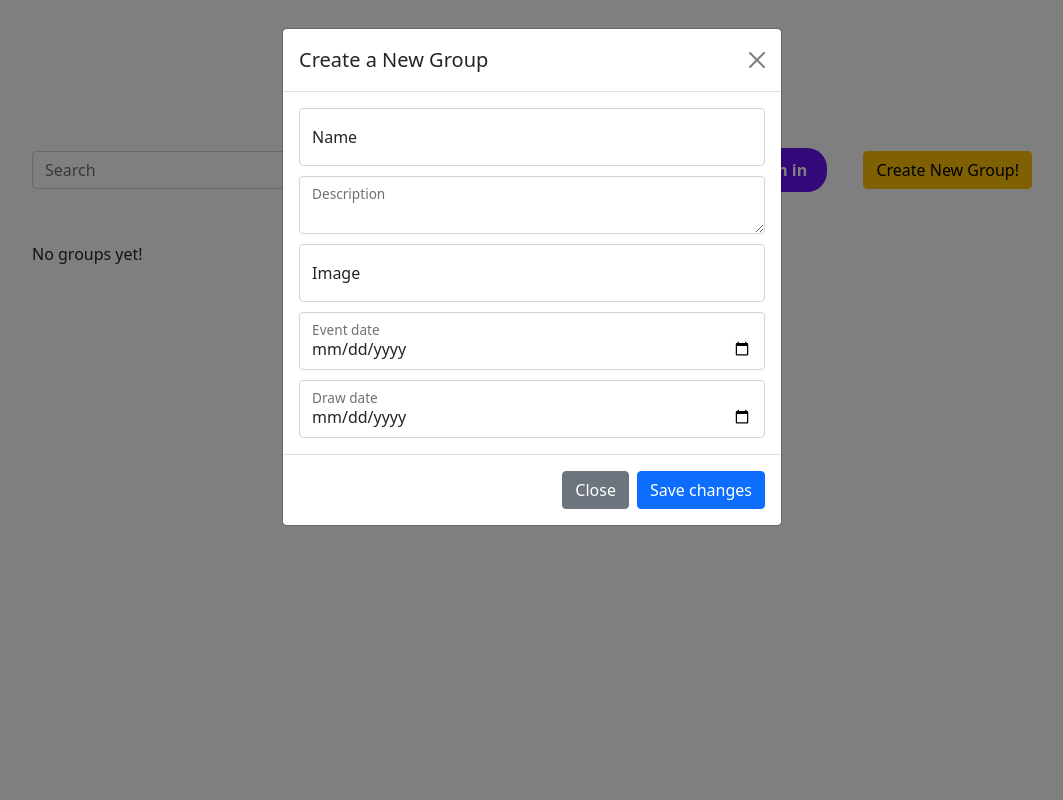
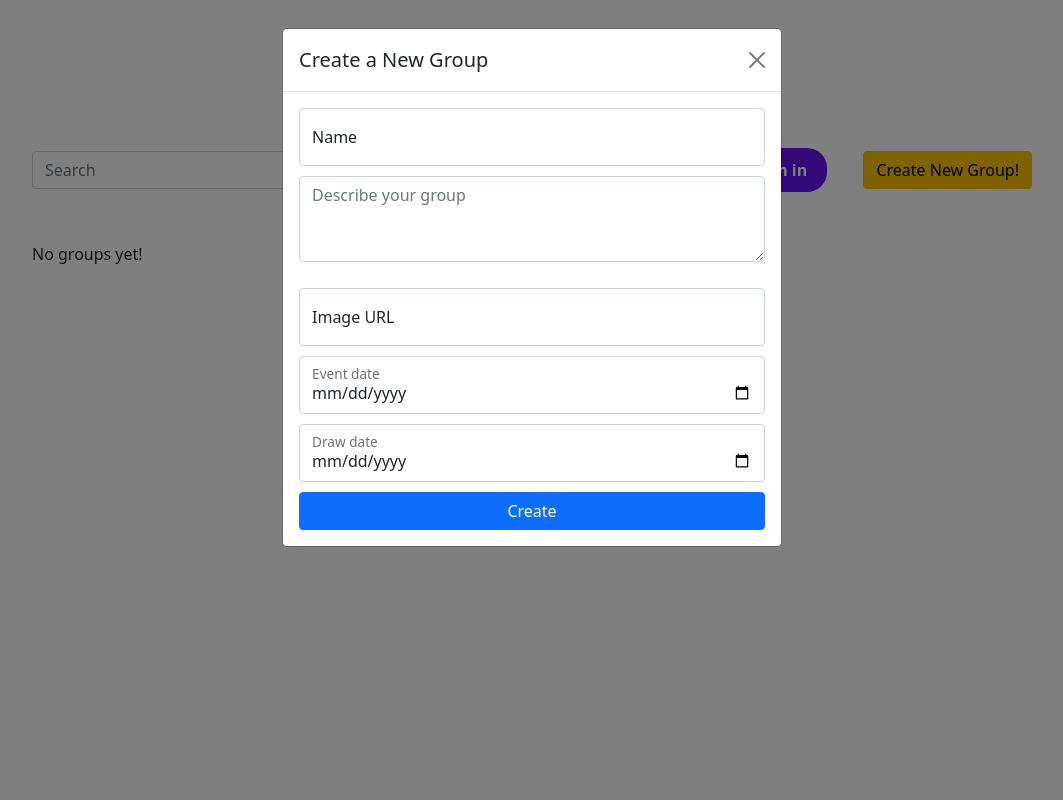
Before and after one commit to mandacosta/final_cs50, a Flask app: template templates/home.html in a window 1280 px wide, after a click on "Create New Group!". Shown: the whole page, without its empty margins (108-1171 px from the left). Run offline with Flask 3, Linux system fonts and the light colour scheme; the template is opened without the code that fills it, so the values that code supplies are empty.

Commit message:
feat: continues group creation

```diff
--- a/app.py
+++ b/app.py
@@ -110,7 +110,9 @@ def home():
         cursor.execute("SELECT * FROM groups_users")
         participants_all = cursor.fetchall()
 
-        for group in groups:
+        list_of_groups = [dict(row) for row in groups]
+
+        for group in list_of_groups:
             group['participants'] = []
             group['owner'] = False
             group['member'] = False
@@ -122,12 +124,42 @@ def home():
                 if participant['user_id'] == id:
                     group['member'] = True
 
-        return render_template("home.html", nav=True, user=user, groups=groups)
+        print("LISTA DE GRUPOS", list_of_groups)
+
+        return render_template("home.html", nav=True, user=user, groups=list_of_groups)
 
     else:
         search = request.form.get("search")
         print("search", search)
         return render_template("home.html", nav=True, user=user)
+
+
+@app.route('/new_group', methods=["GET", "POST"])
+def new_group():
+    db = get_db()
+    cursor = db.cursor()
+    # id = session["user_id"]
+    id = 1
+    cursor.execute("SELECT * FROM users WHERE id = ?", (id,))
+    user = cursor.fetchone()
+
+    if request.method == 'POST':
+
+        for input, value in request.form.items():
+            if not value:
+                text = f"Error: {input} must me provided"
+                return render_template("home.html", erro=True, text=text, nav=True, user=user)
+        name = request.form.get("name")
+        description = request.form.get("description")
+        image_url = request.form.get("image_url")
+        event_date = request.form.get("event_date")
+        draw_date = request.form.get("draw_date")
+
+        print(request.form.items())
+        return redirect("/home")
+
+    else:
+        return redirect("/home")
 
 
 def get_db():
--- a/templates/home.html
+++ b/templates/home.html
@@ -36,10 +36,14 @@
                 {% for group in groups %}
 
                 <div class="card" style="width: 18rem;">
-                    <img src="https://as1.ftcdn.net/v2/jpg/05/82/92/76/1000_F_582927676_eu8RhlG7eKNwwAvljz7sTdJEpVtYGcpb.jpg" class="card-img-top" alt="">
+                    {% if group['image_url'] %}
+                        <img src="{{group['image_url']}}" class="card-img-top" alt="group_picture">
+                    {% else %}
+                        <img src="https://as1.ftcdn.net/v2/jpg/06/50/41/82/1000_F_650418284_gH1jJH1H9A0ErBxosY1f6ofyPrnCiFie.jpg" class="card-img-top" alt="">
+                    {% endif %}
                     <div class="card-body">
-                      <h5 class="card-title">Card title</h5>
-                      <p class="card-text">Some quick example text to build on the card title and make up the bulk of the card's content.</p>
+                      <h5 class="card-title">{{group['name'] }}</h5>
+                      <p class="card-text">{{ group['description'] }}</p>
 
                       {% if group['owner'] or group['member']%}
                         <div class="btn-cards one">
@@ -79,15 +83,13 @@
                             <label for="name">Name</label>
                         </div>
 
-                        <div class="form-floating">
-                            <textarea class="form-control" name="description" placeholder="Describe your group" id="" cols="30" rows="10">
-                            </textarea>
-                            <label for="name">Description</label>
+                        <div class="mb-3">
+                            <textarea class="form-control" id="description" rows="3" name="description" placeholder="Describe your group"></textarea>
                         </div>
 
                         <div class="form-floating">
                             <input class="form-control" type="text" name="image" placeholder="URL">
-                            <label for="name">Image</label>
+                            <label for="name">Image URL</label>
                         </div>
 
                         <div class="form-floating">
@@ -99,11 +101,8 @@
                             <input type="date" class="form-control" name="draw_date">
                             <label for="birth">Draw date</label>
                         </div>
+                        <button type="submit" class="btn btn-primary">Create</button>
                     </form>
-                </div>
-                <div class="modal-footer">
-                <button type="button" class="btn btn-secondary" data-bs-dismiss="modal">Close</button>
-                <button type="button" class="btn btn-primary">Save changes</button>
                 </div>
             </div>
             </div>
```
Also changed, not shown: database.db.
